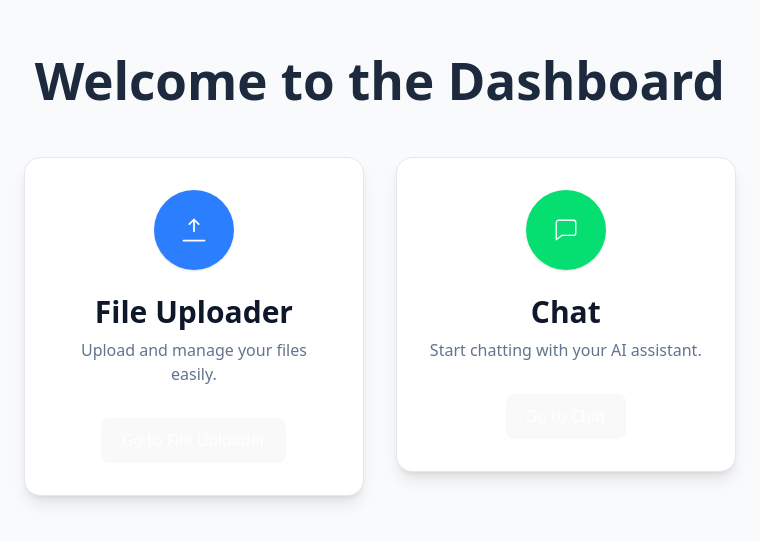
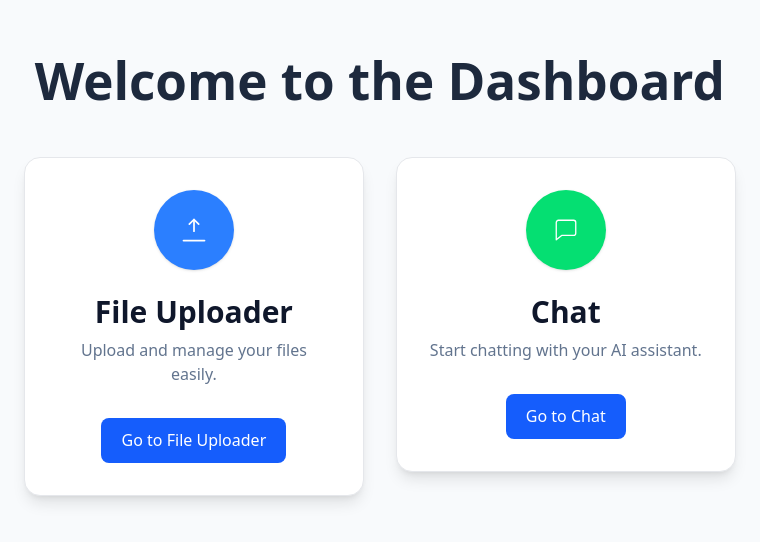
Before and after one commit to saran-damm/tip-frontend, a React (Vite) app: page / in a window 1280 px wide. Shown: the part 126-668 px from the top of the page, without its empty margins (0-778 px from the left). Built offline with nearby package versions, Linux system fonts and the light colour scheme.

Commit message:
Card.tsx

```diff
--- a/src/Card.tsx
+++ b/src/Card.tsx
@@ -1,3 +1,4 @@
+
 import React from "react";
 import { useNavigate } from "react-router-dom";
 
@@ -19,8 +20,7 @@ export default function Card({ title, description, icon, target }: CardProps) {
 
       <button
         onClick={() => navigate(target)}
-
-        className="block mx-auto px-8 py-3 rounded-xl bg-blue-600 text-white font-medium hover:bg-blue-700 active:scale-[0.99] focus:ring-4 focus:ring-blue-200 transition"
+        className="block mx-auto px-8 py-3 rounded-xl !bg-blue-600 !text-white font-medium hover:!bg-blue-700 active:scale-[0.99] focus:ring-4 focus:ring-blue-200 transition"
       >
         Go to {title}
       </button>
```
